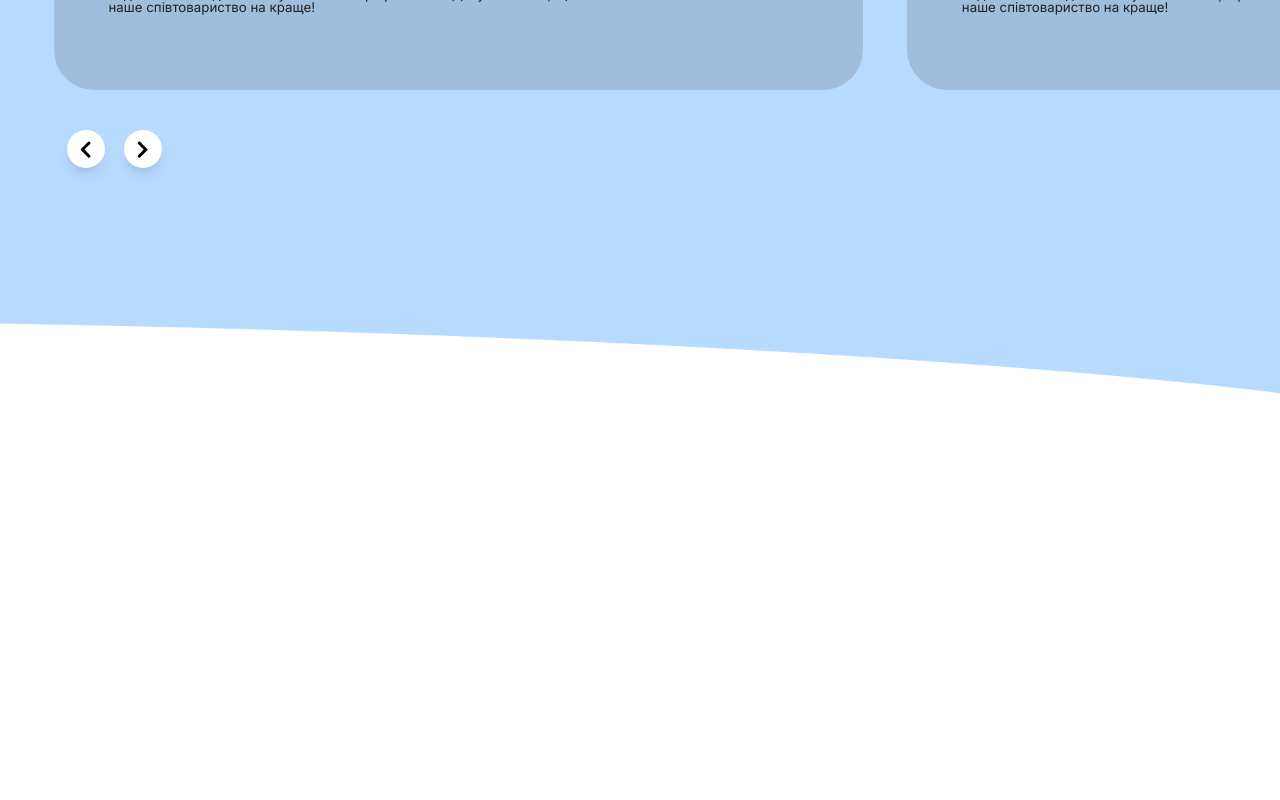
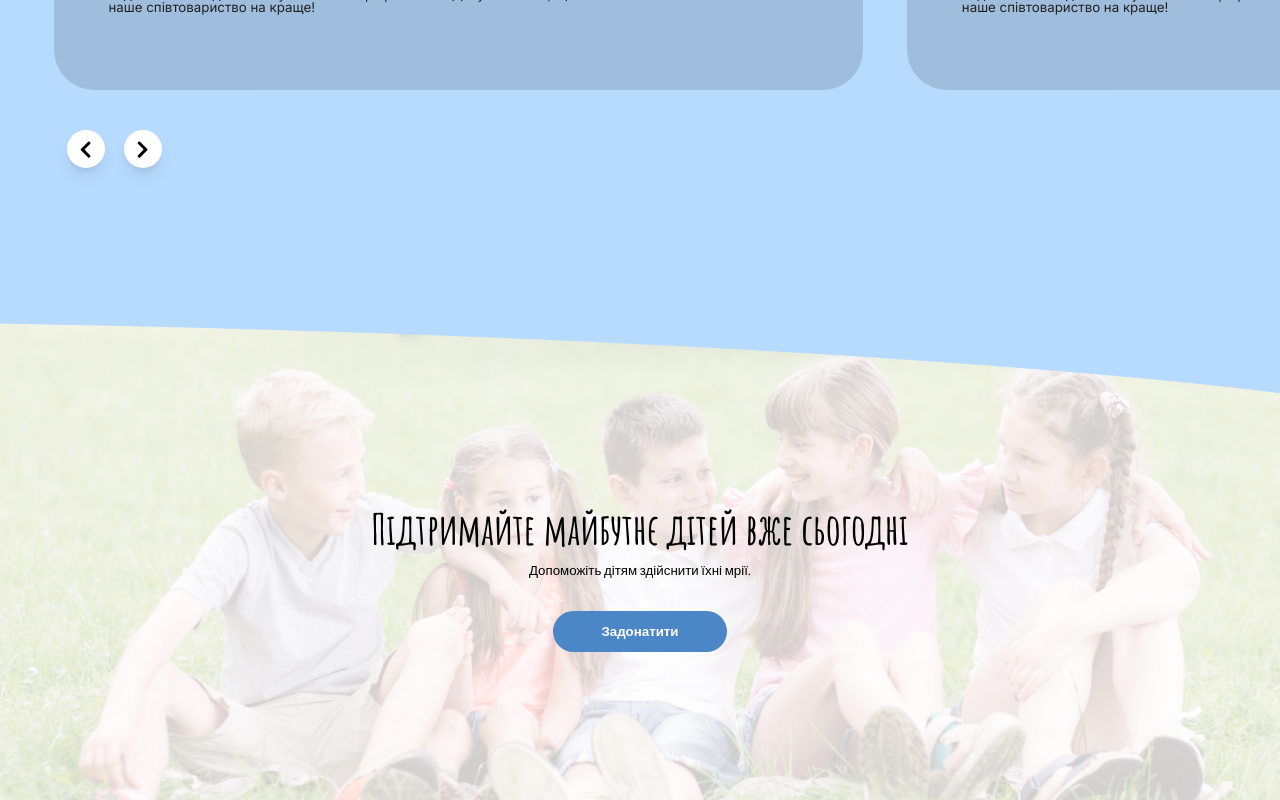
Before and after one commit to Odink923/SiteFUND, a Next.js app: page / in a window 1280 px wide. Shown: the part 4783-5583 px from the top of the page. Before the commit the page ends 5179 px from the top, so only its background shows below. Built offline with nearby package versions, Linux system fonts and the light colour scheme.

Commit message:
add new component

```diff
--- /dev/null
+++ b/src/app/components/SupportFuture/SupportFuture.tsx
@@ -0,0 +1,26 @@
+import Image from 'next/image';
+
+export default function SupportFuture() {
+    return (
+        <div className='relative z-0 lg:mt-[-7vw]'>
+
+        {/* Background Image */}
+        <Image
+            src="/images/SupportFuture.png" // Path to your image
+            alt="Child5"
+            width={1936}
+            height={1260}
+            className="object-cover w-full h-auto relative z-0"
+        />
+
+        {/* Overlaying Elements */}
+        <div className="absolute inset-0 flex flex-col justify-center items-center pt-[3.39vw] ">
+            <h1 className="font-amatic  lg:text-[3.33vw]">Підтримайте майбутнє дітей вже сьогодні</h1>
+            <p className="font-assistant lg:text-[1.04vw]">Допоможіть дітям здійснити їхні мрії.</p>
+            <button className='lg:w-[13.59vw] lg:h-[3.23vw] lg:text-[1.04vw] lg:mt-[2.34vw] bg-[#4B86C6] font-assistant font-semibold text-white justify-center items-center  rounded-[2.60vw]'>
+                    Задонатити
+                </button>
+        </div>
+        </div>
+    );
+}
--- a/src/app/components/SupportKidsFuture/SupportKidsFuture.tsx
+++ b/src/app/components/SupportKidsFuture/SupportKidsFuture.tsx
@@ -2,7 +2,7 @@ import Image from 'next/image';
 
 export default function SupportKidsFuture() {
     return (
-        <div className="relative z-0 lg:mt-[-7vw] flex justify-between lg:pl-[5.21vw]">
+        <div className="lg:mt-[-7vw] flex justify-between lg:pl-[5.21vw]">
             <div className="relative z-10 lg:pt-[17.69vw] lg:w-[39.53vw]" >
                 <h1 className="lg:text-[3.33vw] font-amatic leading-none">Підтримайте майбутнє дітей з KidsFuture.Fund</h1>
                 <p className="lg:text-[1.04vw] lg:pt-[2.34vw] font-assistant leading-none  text-justify">
--- a/src/app/page.tsx
+++ b/src/app/page.tsx
@@ -4,6 +4,7 @@ import DoSomethingGood from "./components/DoSomethingGood/DoSomethingGood";
 import LastEvents from "./components/LastEvents/LastEvents";
 import OurPartners from "./components/OurPartners/OurPartners";
 import Reviews from "./components/Reviews/Reviews";
+import SupportFuture from "./components/SupportFuture/SupportFuture";
 import SupportKidsFuture from "./components/SupportKidsFuture/SupportKidsFuture";
 import WhatWeDo from "./components/WhatWeDo/WhatWeDo";
 export default function Home() {
@@ -23,6 +24,7 @@ export default function Home() {
     <SupportKidsFuture></SupportKidsFuture>
     <OurPartners></OurPartners>
     <Reviews></Reviews>
+    <SupportFuture></SupportFuture>
     </main>
   );
 }
```
Also changed, not shown: public/images/SupportFuture.png (added).
